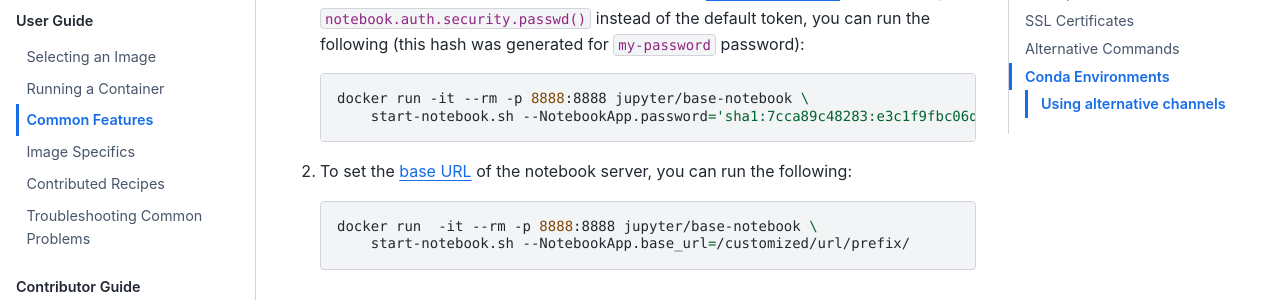
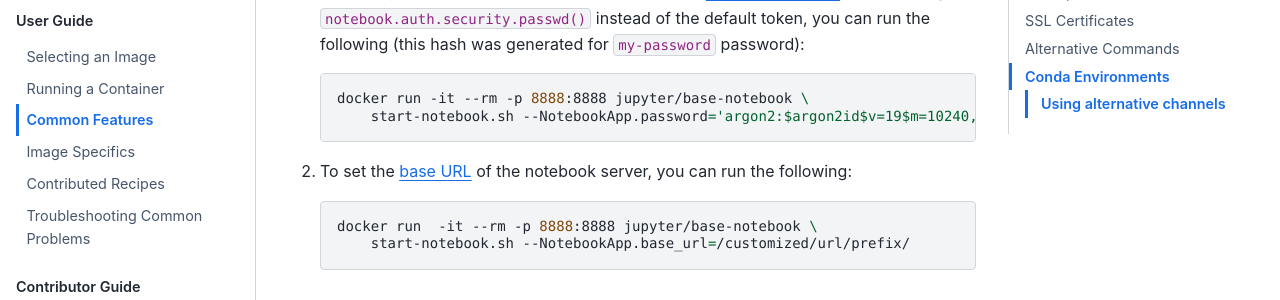
Before and after one commit to jupyter/docker-stacks, a Sphinx documentation site: the page built from docs/using/common.md, in a window 1280 px wide and 900 px high, scrolled down 350 px. Shown: the part 152-452 px from the top of the window. Built offline with Sphinx 7.4.7 and the Sphinx Book theme 1.1.4, drawn with Linux system fonts in a browser that asks for light colours.

Commit message:
Default Hash changed to Argon
Now passwd() returns an argon2 hash by default.

````diff
--- a/docs/using/common.md
+++ b/docs/using/common.md
@@ -16,7 +16,7 @@
 
    ```bash
    docker run -it --rm -p 8888:8888 jupyter/base-notebook \
-       start-notebook.sh --NotebookApp.password='sha1:7cca89c48283:e3c1f9fbc06d1d2aa59555dfd5beed925e30dd2c'
+       start-notebook.sh --NotebookApp.password='argon2:$argon2id$v=19$m=10240,t=10,p=8$JdAN3fe9J45NvK/EPuGCvA$O/tbxglbwRpOFuBNTYrymAEH6370Q2z+eS1eF4GM6Do'
    ```
 
 2. To set the [base URL](https://jupyter-server.readthedocs.io/en/latest/operators/public-server.html#running-the-notebook-with-a-customized-url-prefix) of the notebook server, you can run the following:
````
